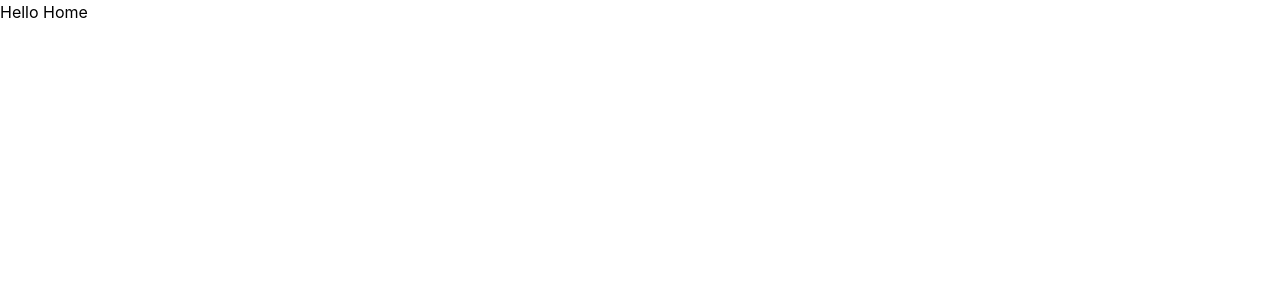
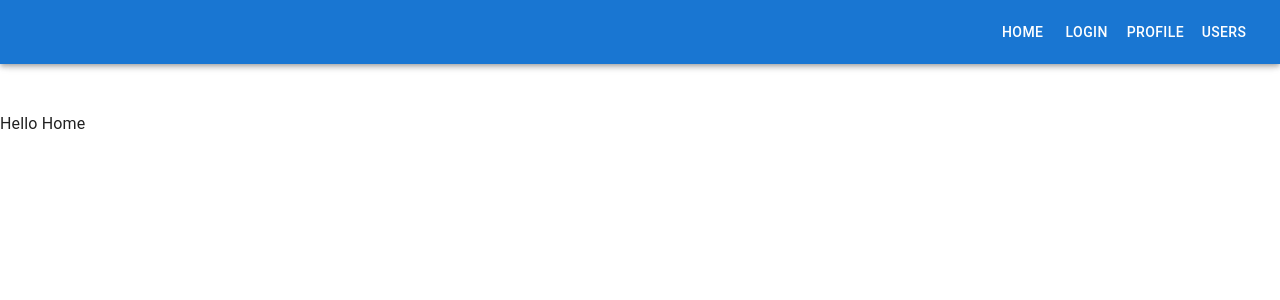
Before and after one commit to Okhun-98/Effortless-Shopping-with-CRM-Integration, a React (Create React App) app: page / in a window 1280 px wide. Shown: the top 300 px of the page. Built offline with nearby package versions, Linux system fonts and the light colour scheme.

Commit message:
Task-4 Added Navbar

```diff
--- a/package.json
+++ b/package.json
@@ -5,6 +5,7 @@
   "dependencies": {
     "@emotion/react": "^11.11.3",
     "@emotion/styled": "^11.11.0",
+    "@mui/icons-material": "^5.15.11",
     "@mui/material": "^5.15.6",
     "@testing-library/jest-dom": "^5.17.0",
     "@testing-library/react": "^13.4.0",
--- a/src/App.tsx
+++ b/src/App.tsx
@@ -1,9 +1,16 @@
 import { BrowserRouter } from "react-router-dom";
 import { Router } from "../src/Router/Router";
-
-const App = () => {
+import DrawerAppBar from "./component/navbar/Navbar";
+const App: React.FC = () => {
+  const navItems = [
+    { label: "Home", url: "/" },
+    { label: "Login", url: "/login" },
+    { label: "Profile", url: "/profile" },
+    { label: "Users", url: "/users" },
+  ];
   return (
     <BrowserRouter>
+      <DrawerAppBar title={"ShopIn"} links={navItems} />
       <Router />
     </BrowserRouter>
   );
--- /dev/null
+++ b/src/component/navbar/Navbar.tsx
@@ -0,0 +1,123 @@
+import React from "react";
+import { Link } from "react-router-dom";
+import {
+  AppBar,
+  Box,
+  Button,
+  CssBaseline,
+  Divider,
+  Drawer,
+  IconButton,
+  List,
+  ListItem,
+  ListItemButton,
+  ListItemText,
+  Toolbar,
+  Typography,
+} from "@mui/material";
+import MenuIcon from "@mui/icons-material/Menu";
+
+interface Props {
+  window?: () => Window;
+  title: string;
+  links: { label: string; url: string }[];
+}
+
+const drawerWidth = 240;
+
+const DrawerAppBar: React.FC<Props> = (props: Props) => {
+  const { window, links, title } = props;
+  const [mobileOpen, setMobileOpen] = React.useState(false);
+
+  const handleDrawerToggle = () => {
+    setMobileOpen((prevState) => !prevState);
+  };
+
+  const drawer = (
+    <Box onClick={handleDrawerToggle} sx={{ textAlign: "center" }}>
+      <Typography variant="h6" sx={{ my: 2 }}>
+        {title}
+      </Typography>
+      <Divider />
+      <List>
+        {links.map((link) => (
+          <ListItem key={link.url} disablePadding>
+            <ListItemButton sx={{ textAlign: "center" }}>
+              <Link
+                to={link.url}
+                style={{ textDecoration: "none", color: "inherit" }}
+              >
+                <ListItemText primary={link.label} />
+              </Link>
+            </ListItemButton>
+          </ListItem>
+        ))}
+      </List>
+    </Box>
+  );
+
+  const container =
+    window !== undefined ? () => window().document.body : undefined;
+
+  return (
+    <Box sx={{ display: "flex" }}>
+      <CssBaseline />
+      <AppBar component="nav">
+        <Toolbar>
+          <IconButton
+            color="inherit"
+            aria-label="open drawer"
+            edge="start"
+            onClick={handleDrawerToggle}
+            sx={{ mr: 2, display: { sm: "none" } }}
+          >
+            <MenuIcon />
+          </IconButton>
+          <Typography
+            variant="h6"
+            component="div"
+            sx={{ flexGrow: 1, display: { xs: "none", sm: "block" } }}
+          ></Typography>
+          <Box sx={{ display: { xs: "none", sm: "block" } }}>
+            {links.map((link) => (
+              <Button
+                key={link.url}
+                sx={{ color: "#fff" }}
+                component={Link}
+                to={link.url}
+              >
+                {link.label}
+              </Button>
+            ))}
+          </Box>
+        </Toolbar>
+      </AppBar>
+      <nav>
+        <Drawer
+          container={container}
+          variant="temporary"
+          open={mobileOpen}
+          onClose={handleDrawerToggle}
+          ModalProps={{
+            keepMounted: true,
+          }}
+          sx={{
+            display: { xs: "block", sm: "none" },
+            "& .MuiDrawer-paper": {
+              boxSizing: "border-box",
+              width: drawerWidth,
+            },
+          }}
+        >
+          {drawer}
+        </Drawer>
+      </nav>
+      <Box component="main" sx={{ p: 3 }}>
+        <Toolbar />
+        <Typography></Typography>
+      </Box>
+    </Box>
+  );
+};
+
+export default DrawerAppBar;
```
Also changed, not shown: 1 other file (tests, documents, lock files or other folders).
